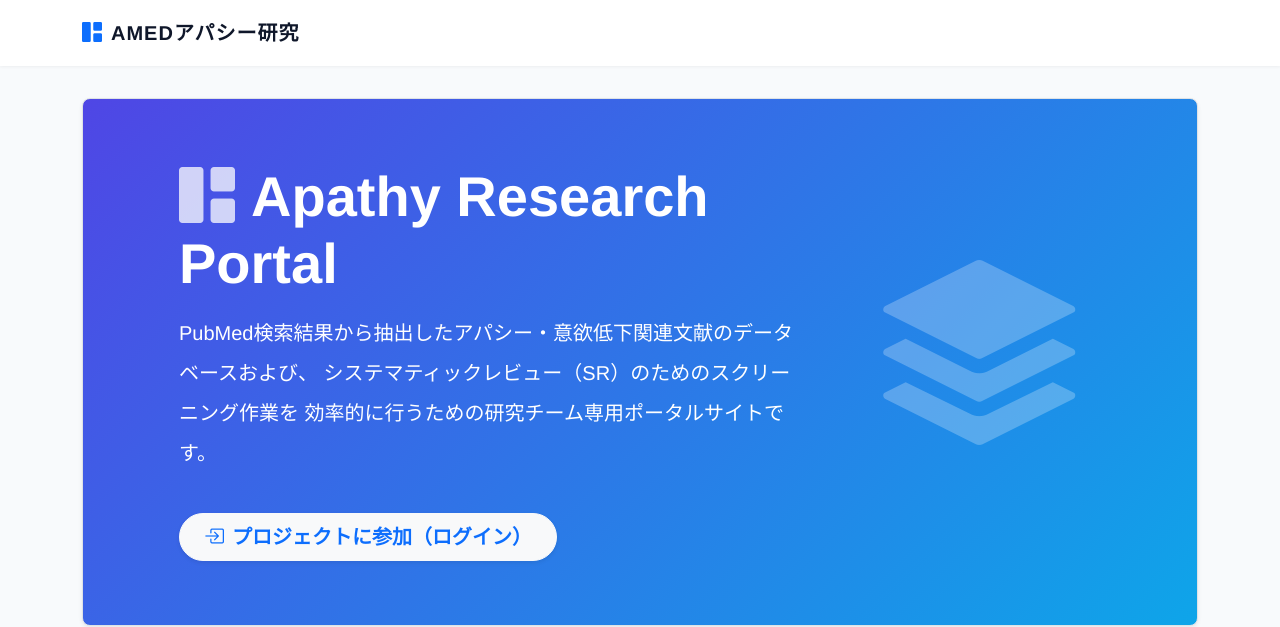
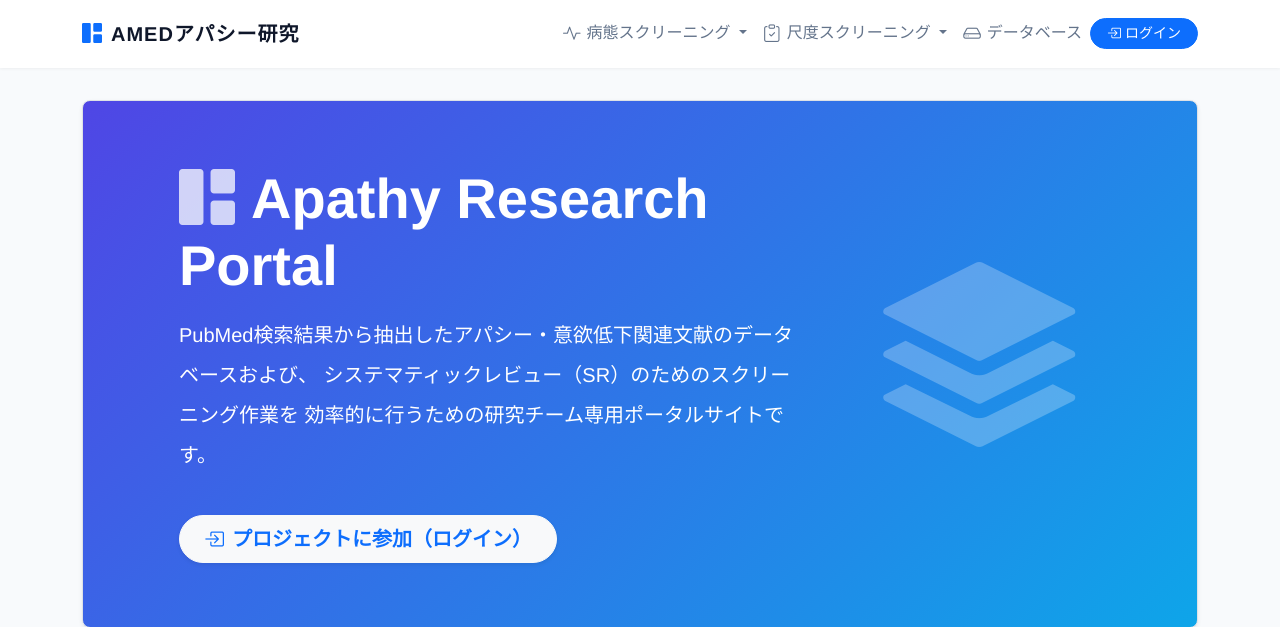
Before and after one commit to kasadera-creator/apathy_screen, a FastAPI app: page / in a window 1280 px wide. Shown: the top 627 px of the page. Run offline with FastAPI, Linux system fonts and the light colour scheme.

Commit message:
メニューバー復活

```diff
--- a/templates/base.html
+++ b/templates/base.html
@@ -97,89 +97,48 @@
 
     <button class="navbar-toggler" type="button" data-bs-toggle="collapse" data-bs-target="#appNavbar" aria-controls="appNavbar" aria-expanded="false" aria-label="Toggle navigation">
       <span class="navbar-toggler-icon"></span>
-        <li>
-          <a class="dropdown-item" href="/screen">
-            <i class="bi bi-check2-square"></i>判定画面へ
+    </button>
+
+    <div class="collapse navbar-collapse" id="appNavbar">
+      <ul class="navbar-nav ms-auto mb-2 mb-lg-0">
+        <!-- 病態スクリーニング: 一次 + 二次 -->
+        <li class="nav-item dropdown">
+          <a class="nav-link dropdown-toggle {% if current_page in ['screen','my_index','dashboard','secondary'] %}active{% endif %}" href="#" id="navDisease" role="button" data-bs-toggle="dropdown" aria-expanded="false">
+            <i class="bi bi-activity nav-icon"></i>病態スクリーニング
           </a>
-        </li>
-
-        <li>
-          <a class="dropdown-item" href="/my_index">
-            <i class="bi bi-list-ul"></i>担当文献一覧（進捗）
-          </a>
-        </li>
-
-        <li><hr class="dropdown-divider"></li>
-        <li>
-          <a class="dropdown-item text-warning" href="/conflicts?mode=disease">
-            <i class="bi bi-people-fill text-warning"></i>合議・不一致解決
-          </a>
-        </li>
-        <li><hr class="dropdown-divider"></li>
-        <li>
-          <a class="dropdown-item" href="/secondary">
-            <i class="bi bi-filter-square"></i>二次スクリーニング
-          </a>
-        </li>
-                <i class="bi bi-check2-square"></i>判定画面へ
-              </a>
-            </li>
-            <li>
-              <a class="dropdown-item" href="/my_index">
-                <i class="bi bi-list-ul"></i>担当文献一覧（進捗）
-              </a>
-            </li>
-            <li>
-              <a class="dropdown-item" href="/secondary">
-                <i class="bi bi-filter-square"></i>二次スクリーニング
-              </a>
-            </li>
+          <ul class="dropdown-menu border-0 shadow-sm" aria-labelledby="navDisease">
+            <li><a class="dropdown-item" href="/my_index"><i class="bi bi-list-ul"></i>一次: 担当文献一覧</a></li>
+            <li><a class="dropdown-item" href="/screen"><i class="bi bi-check2-square"></i>一次: 判定画面</a></li>
+            <li><a class="dropdown-item" href="/dashboard"><i class="bi bi-bar-chart-fill"></i>一次: 進捗・データDL</a></li>
             <li><hr class="dropdown-divider"></li>
-            <li>
-              <a class="dropdown-item text-warning" href="/conflicts?mode=disease">
-                <i class="bi bi-people-fill text-warning"></i>合議・不一致解決
-              </a>
-            </li>
+            <li><a class="dropdown-item" href="/secondary"><i class="bi bi-filter-square"></i>二次: 二次スクリーニング</a></li>
           </ul>
         </li>
 
-        <!-- 尺度スクリーニング (ドロップダウン) -->
+        <!-- 尺度スクリーニング: 一次 + 二次(今後) -->
         <li class="nav-item dropdown">
-          <a class="nav-link dropdown-toggle {% if current_page in ['scale_screen', 'scale_my_index'] %}active{% endif %}"
-             href="#" id="navScale" role="button" data-bs-toggle="dropdown" aria-expanded="false">
+          <a class="nav-link dropdown-toggle {% if current_page in ['scale_screen', 'scale_my_index'] %}active{% endif %}" href="#" id="navScale" role="button" data-bs-toggle="dropdown" aria-expanded="false">
             <i class="bi bi-clipboard-check nav-icon"></i>尺度スクリーニング
           </a>
           <ul class="dropdown-menu border-0 shadow-sm" aria-labelledby="navScale">
-            <li>
-              <a class="dropdown-item" href="/scale_screen">
-                <i class="bi bi-check2-square"></i>判定画面へ
-              </a>
-            </li>
-            <li>
-              <a class="dropdown-item" href="/scale_my_index">
-                <i class="bi bi-list-check"></i>担当文献一覧（進捗）
-              </a>
-            </li>
+            <li><a class="dropdown-item" href="/scale_my_index"><i class="bi bi-list-check"></i>一次: 担当文献一覧</a></li>
+            <li><a class="dropdown-item" href="/scale_screen"><i class="bi bi-check2-square"></i>一次: 判定画面</a></li>
             <li><hr class="dropdown-divider"></li>
-            <li>
-              <a class="dropdown-item text-warning" href="/conflicts?mode=scale">
-                <i class="bi bi-people-fill text-warning"></i>合議・不一致解決
-              </a>
-            </li>
+            <li><a class="dropdown-item disabled" href="#" aria-disabled="true"><i class="bi bi-filter-square"></i>二次: (準備中)</a></li>
           </ul>
         </li>
-
-        <!-- 全体進捗・DL -->
+        <!-- データベースへのリンク -->
         <li class="nav-item">
-          <a class="nav-link {% if current_page == 'dashboard' %}active{% endif %}" href="/dashboard">
-            <i class="bi bi-bar-chart-fill nav-icon"></i>進捗・データDL
+          <a class="nav-link {% if current_page == 'database' %}active{% endif %}" href="/database">
+            <i class="bi bi-hdd nav-icon"></i>データベース
           </a>
         </li>
+      </ul>
 
       </ul>
 
       <!-- 右側：ユーザーメニュー -->
-      <ul class="navbar-nav ms-auto align-items-center">
+      <ul class="navbar-nav align-items-center">
         {% if username %}
           <li class="nav-item dropdown">
             <a class="nav-link dropdown-toggle text-dark" href="#" role="button" data-bs-toggle="dropdown" aria-expanded="false">
--- a/templates/index.html
+++ b/templates/index.html
@@ -25,14 +25,33 @@
         {% else %}
           <div class="mt-4">
             <div class="d-flex flex-wrap gap-3">
-              <a class="btn btn-light text-primary fw-bold rounded-pill px-4 shadow-sm" href="/screen">
-                <i class="bi bi-play-fill me-1"></i>病態スクリーニング
+              <div class="btn-group">
+                <button type="button" class="btn btn-light text-primary fw-bold rounded-pill px-4 dropdown-toggle" data-bs-toggle="dropdown" aria-expanded="false">
+                  <i class="bi bi-activity me-1"></i>病態スクリーニング
+                </button>
+                <ul class="dropdown-menu">
+                  <li><a class="dropdown-item" href="/my_index">担当文献一覧</a></li>
+                  <li><a class="dropdown-item" href="/screen">判定画面</a></li>
+                  <li><a class="dropdown-item" href="/dashboard">進捗・データDL</a></li>
+                </ul>
+              </div>
+
+              <a class="btn btn-outline-light fw-bold rounded-pill px-4" href="/secondary">
+                <i class="bi bi-filter-square me-1"></i>二次（病態）
               </a>
-              <a class="btn btn-outline-light fw-bold rounded-pill px-4" href="/scale_screen">
-                <i class="bi bi-play-fill me-1"></i>尺度スクリーニング
-              </a>
-              <a class="btn btn-outline-light fw-bold rounded-pill px-4" href="/secondary">
-                <i class="bi bi-filter-square me-1"></i>二次スクリーニング
+
+              <div class="btn-group">
+                <button type="button" class="btn btn-outline-light fw-bold rounded-pill px-4 dropdown-toggle" data-bs-toggle="dropdown" aria-expanded="false">
+                  <i class="bi bi-clipboard-check me-1"></i>尺度スクリーニング
+                </button>
+                <ul class="dropdown-menu">
+                  <li><a class="dropdown-item" href="/scale_my_index">担当文献一覧</a></li>
+                  <li><a class="dropdown-item" href="/scale_screen">判定画面</a></li>
+                </ul>
+              </div>
+
+              <a class="btn btn-outline-light fw-bold rounded-pill px-4 disabled" href="#" aria-disabled="true">
+                <i class="bi bi-filter-square me-1"></i>二次（尺度・準備中）
               </a>
             </div>
             <p class="mt-3 mb-0 small text-white opacity-75">
```
